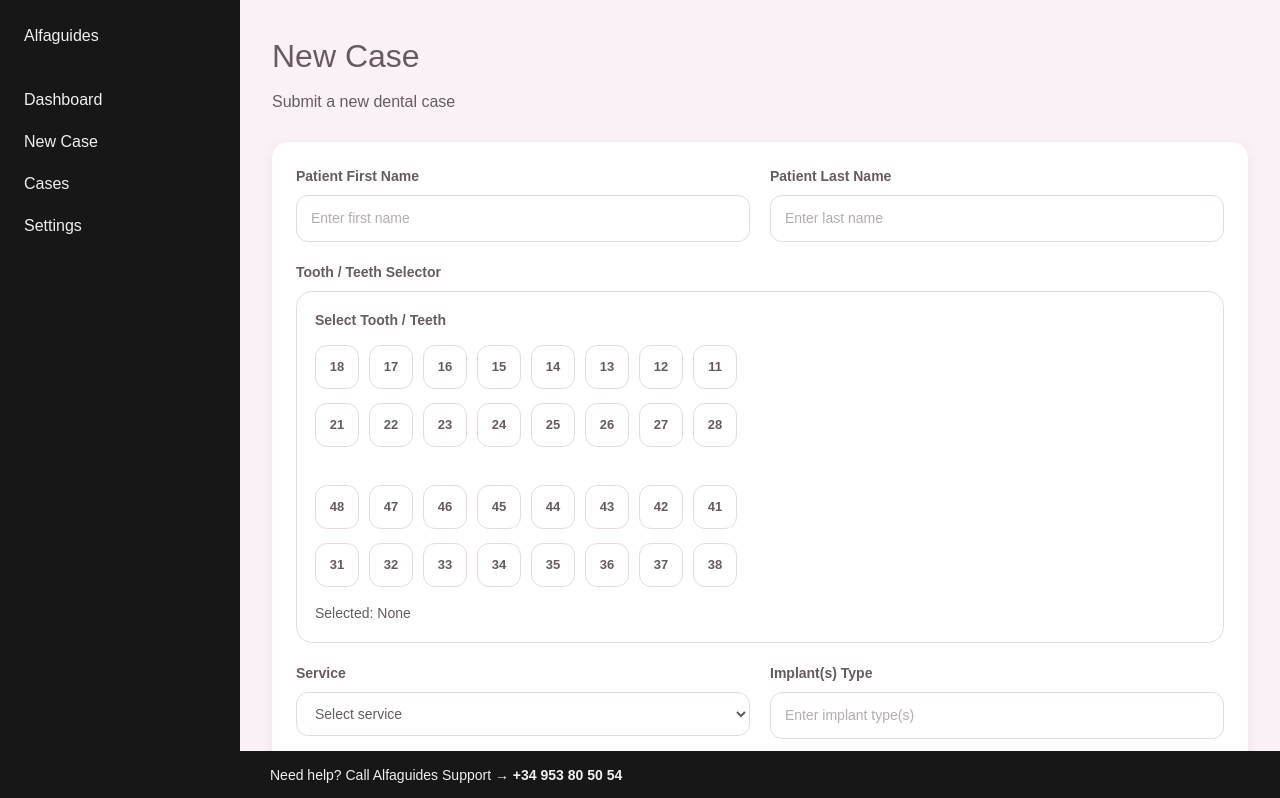
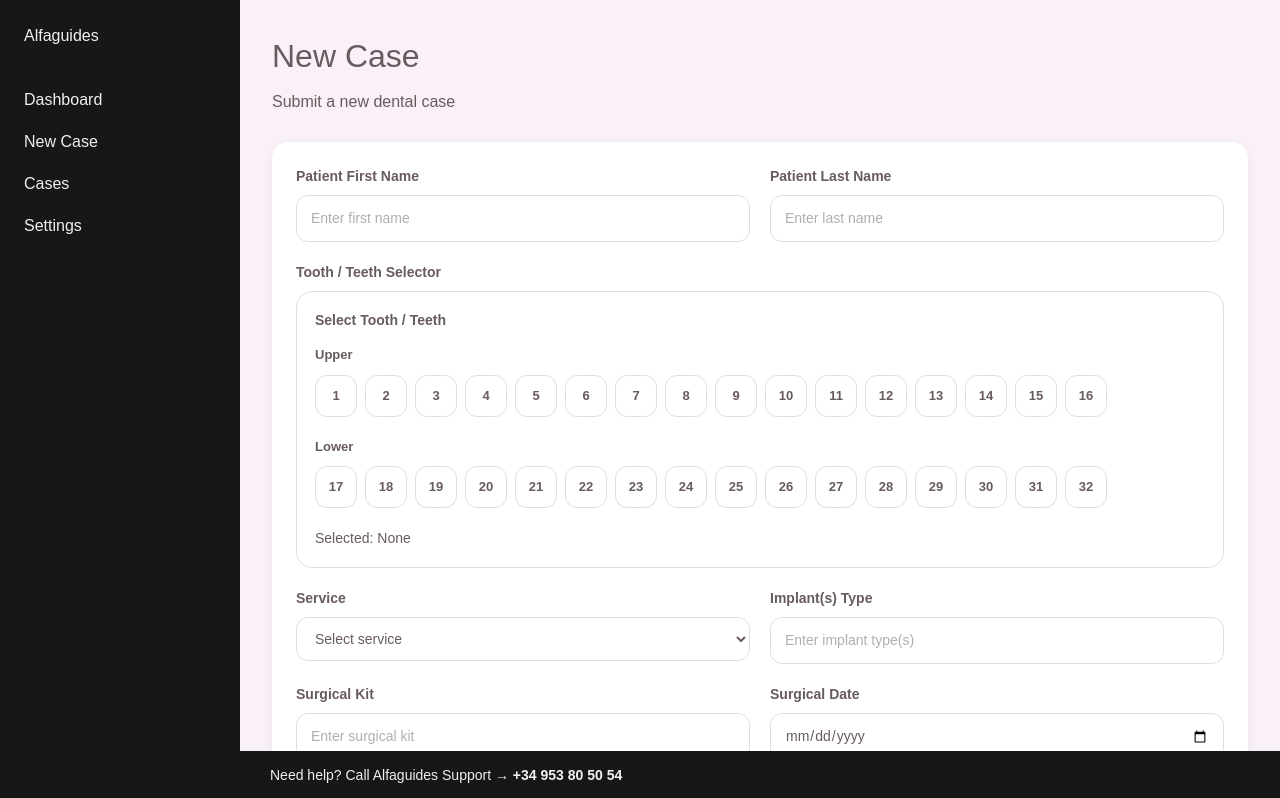
Before and after one commit to ramsismagdy/alfaguides-dashboard, a Next.js app: page /new-case in a window 1280 px wide. Shown: the top 798 px of the page. Built offline with nearby package versions, Linux system fonts and the light colour scheme; no server answers.

Commit message:
update tooth selector to american numbering

```diff
--- a/app/new-case/page.js
+++ b/app/new-case/page.js
@@ -25,8 +25,8 @@ const inputStyle = {
 }
 
 const toothButtonStyle = (isSelected) => ({
-  width: "44px",
-  height: "44px",
+  width: "42px",
+  height: "42px",
   borderRadius: "12px",
   border: isSelected ? "1px solid #685B60" : "1px solid #E7D9E3",
   background: isSelected ? "#685B60" : "#FFFFFF",
@@ -41,10 +41,43 @@ function generateCaseId() {
   return `CASE-${randomNumber}`
 }
 
-const upperRight = ["18", "17", "16", "15", "14", "13", "12", "11"]
-const upperLeft = ["21", "22", "23", "24", "25", "26", "27", "28"]
-const lowerRight = ["48", "47", "46", "45", "44", "43", "42", "41"]
-const lowerLeft = ["31", "32", "33", "34", "35", "36", "37", "38"]
+const upperTeeth = [
+  "1",
+  "2",
+  "3",
+  "4",
+  "5",
+  "6",
+  "7",
+  "8",
+  "9",
+  "10",
+  "11",
+  "12",
+  "13",
+  "14",
+  "15",
+  "16"
+]
+
+const lowerTeeth = [
+  "17",
+  "18",
+  "19",
+  "20",
+  "21",
+  "22",
+  "23",
+  "24",
+  "25",
+  "26",
+  "27",
+  "28",
+  "29",
+  "30",
+  "31",
+  "32"
+]
 
 function ToothSelector({ selectedTeeth, setSelectedTeeth }) {
   const toggleTooth = (tooth) => {
@@ -55,13 +88,26 @@ function ToothSelector({ selectedTeeth, setSelectedTeeth }) {
     }
   }
 
-  const renderRow = (teeth) => (
+  const renderRow = (label, teeth) => (
+    <div style={{ marginBottom: "16px" }}>
+      <div
+        style={{
+          marginBottom: "10px",
+          color: "#685B60",
+          fontSize: "13px",
+          fontWeight: "600"
+        }}
+      >
+        {label}
+      </div>
+
       <div
         style={{
           display: "grid",
-        gridTemplateColumns: "repeat(8, 44px)",
-        gap: "10px",
-        justifyContent: "start"
+          gridTemplateColumns: "repeat(16, 42px)",
+          gap: "8px",
+          overflowX: "auto",
+          paddingBottom: "4px"
         }}
       >
         {teeth.map((tooth) => (
@@ -74,6 +120,7 @@ function ToothSelector({ selectedTeeth, setSelectedTeeth }) {
             {tooth}
           </button>
         ))}
+      </div>
     </div>
   )
 
@@ -98,19 +145,8 @@ function ToothSelector({ selectedTeeth, setSelectedTeeth }) {
         Select Tooth / Teeth
       </p>
 
-      <div style={{ display: "flex", flexDirection: "column", gap: "14px" }}>
-        {renderRow(upperRight)}
-        {renderRow(upperLeft)}
-
-        <div
-          style={{
-            height: "10px"
-          }}
-        />
-
-        {renderRow(lowerRight)}
-        {renderRow(lowerLeft)}
-      </div>
+      {renderRow("Upper", upperTeeth)}
+      {renderRow("Lower", lowerTeeth)}
 
       <div style={{ marginTop: "16px", color: "#685B60", fontSize: "14px" }}>
         Selected: {selectedTeeth.length > 0 ? selectedTeeth.join(", ") : "None"}
@@ -134,12 +170,14 @@ export default function NewCasePage() {
   const [numberOfImplants, setNumberOfImplants] = useState("")
 
   const showArch =
+    serviceType === "Implant Planning" ||
     serviceType === "Implant Full Mouth Rehabilitation" ||
     serviceType === "Surgical Guide" ||
     serviceType === "All-on-X Prosthesis" ||
     serviceType === "Denture"
 
   const showNumberOfImplants =
+    serviceType === "Implant Planning" ||
     serviceType === "Implant Full Mouth Rehabilitation" ||
     serviceType === "Surgical Guide"
 
@@ -256,7 +294,7 @@ export default function NewCasePage() {
             borderRadius: "16px",
             padding: "24px",
             boxShadow: "0 4px 14px rgba(0,0,0,0.06)",
-            maxWidth: "980px"
+            maxWidth: "1100px"
           }}
         >
           <div
```
Lines whose indentation alone changed are shown as unchanged.
